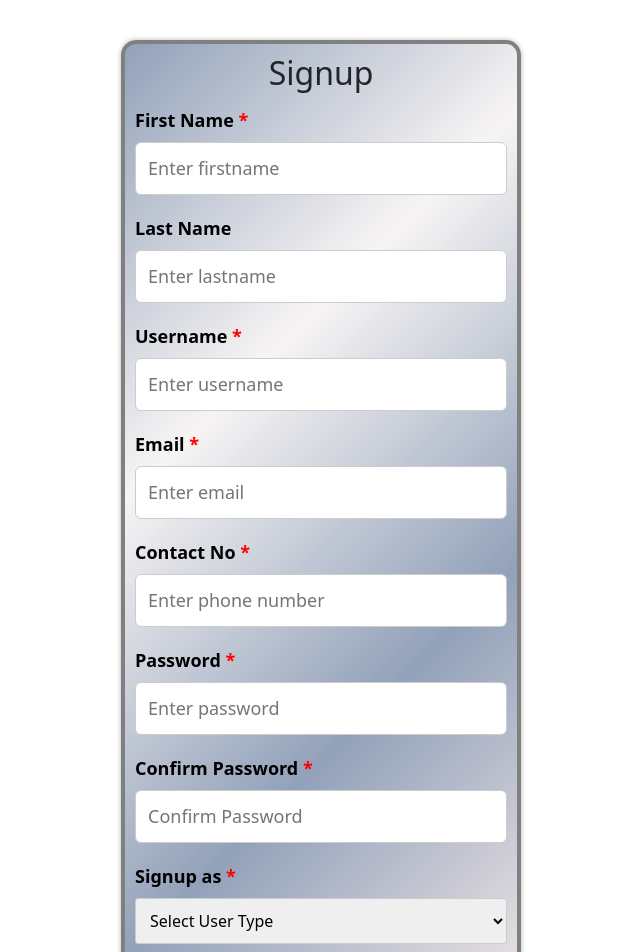
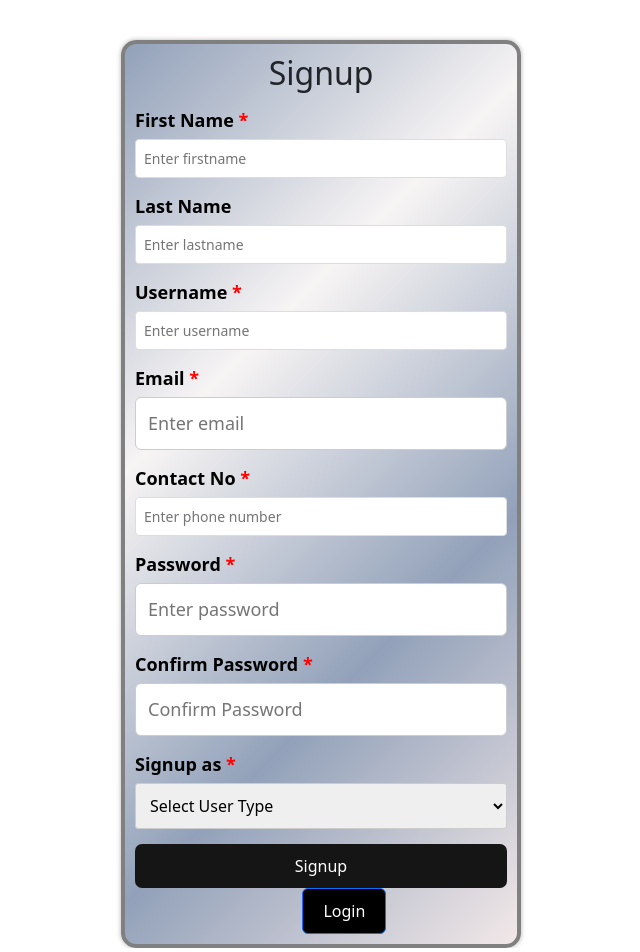
Before and after one commit to ganeshkrishna1/project_group_4, a React (Create React App) app: page / in a window 1280 px wide. Shown: the top 952 px of the page, without its empty margins (379-1019 px from the left). Built offline with nearby package versions, Linux system fonts and the light colour scheme.

Commit message:
Landlord css

```diff
--- a/src/components/Landlord/Landlord.css
+++ b/src/components/Landlord/Landlord.css
@@ -1,37 +1,82 @@
-/* Landlord component */
-.navbar {
-    background-color: #343a40; /* Navbar background color */
-    width: 100%; /* Make the navbar span the entire page */
+.landlord-container {
+  width: 80%;
+  margin: 20px auto;
+  padding: 20px;
+  box-shadow: 0 4px 8px rgba(0, 0, 0, 0.1);
+  background-image: linear-gradient(135deg, #00235c6d, #00235c6d);
+  border-radius: 5px;
 }
 
-  .navbar a {
-    color: #fff; /* Navbar link color */
+h2 {
+  text-align: center;
+  color: black;
+  margin-bottom: 20px;
 }
 
-  .container {
-    padding-top: 20px; /* Add some space below the navbar */
+.form-group {
+  margin-bottom: 15px;
 }
 
-  .property-details {
-    display: flex;
-    flex-wrap: wrap;
+label {
+  display: block;
+  margin-bottom: 5px;
+  font-weight: bold;
+  color: black;
 }
 
-  .property {
-    flex: 0 0 calc(33.33% - 20px);
-    margin: 10px;
-    padding: 10px;
+input[type="text"],
+input[type="number"],
+textarea,
+input[type="file"] {
+  width: 100%;
+  padding: 8px;
   border: 1px solid #ddd;
-    background-color: #f9f9f9;
-    box-shadow: 0 0 10px rgba(0, 0, 0, 0.1);
+  border-radius: 4px;
+  font-size: 14px;
+  color: black;
 }
 
-  .property h3 {
-    color: #333;
+textarea {
+  min-height: 80px;
+  resize: vertical;
 }
 
-  .property p {
-    color: #666;
+button {
+  display: block;
+  width: 100%;
+  padding: 10px;
+  background-color: #007BFF;
+  color: #fff;
+  border: none;
+  border-radius: 5px;
+  cursor: pointer;
+  font-size: 16px;
+  margin-top: 10px;
 }
 
-  /* Add more CSS styles as needed */
+button:hover {
+  background-color: #0056b3;
+}
+
+button:active {
+  background-color: #003d80;
+  transform: scale(0.98);
+}
+
+input[type="file"] {
+  padding: 5px;
+}
+
+.alert {
+  padding: 15px;
+  background-color: #f44336;
+  color: white;
+  margin-bottom: 15px;
+}
+
+.success {
+  padding: 15px;
+  background-color: #4CAF50;
+  color: white;
+  margin-bottom: 15px;
+}
--- a/src/components/Landlord/Landlord.js
+++ b/src/components/Landlord/Landlord.js
@@ -1,6 +1,6 @@
 import React, { useState, useEffect } from 'react';
 import axios from 'axios';
-
+import "./Landlord.css"
 function Landlord() {
   const [formData, setFormData] = useState({
     landlord_id: '', // Initialize landlord_id as an empty string
```
Lines whose indentation alone changed are shown as unchanged.
